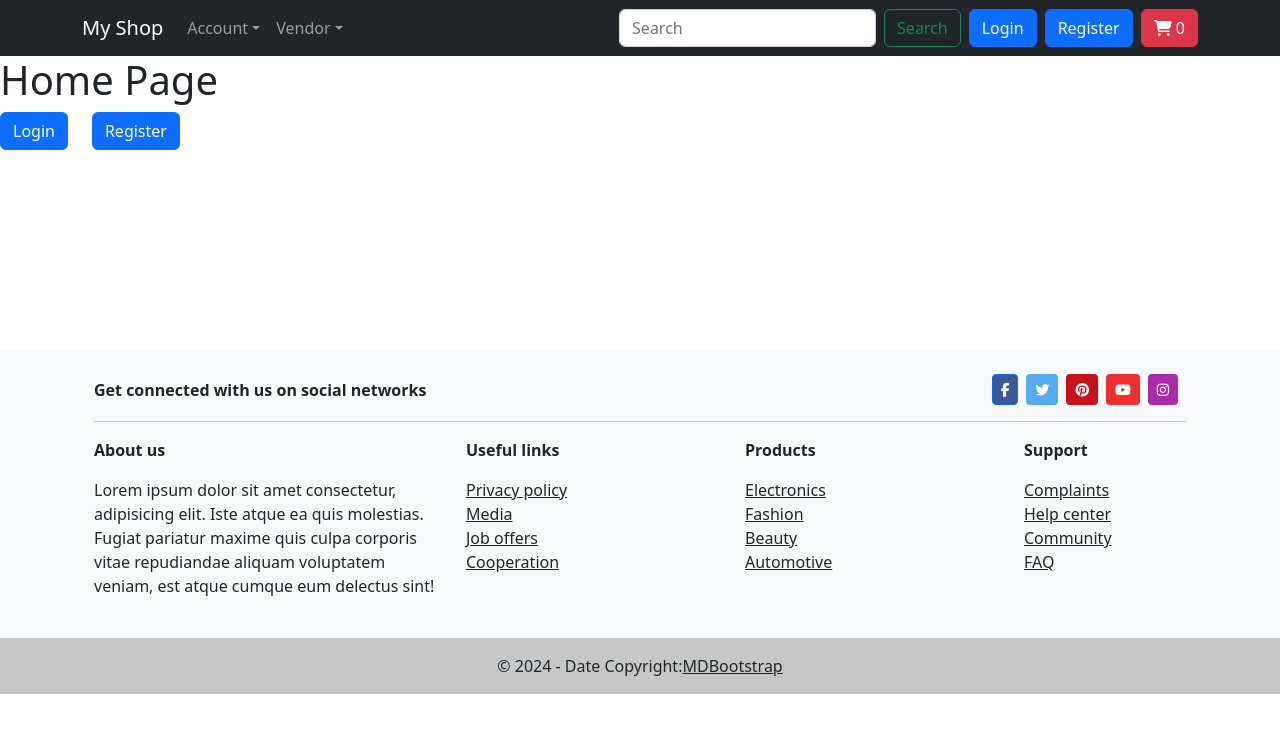
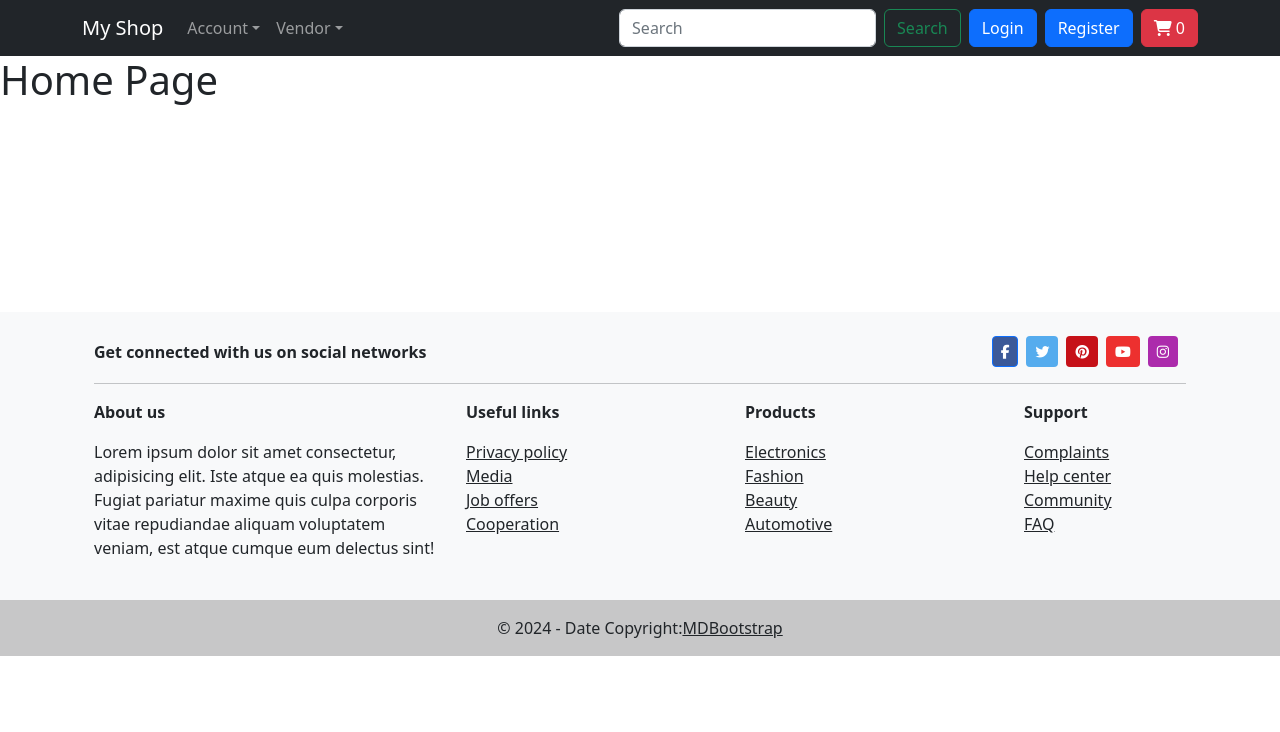
Before and after one commit to izalu99/Vendora, a React (Vite) app in the folder frontend/: page / in a window 1280 px wide. Shown: the top 732 px of the page. Built offline with nearby package versions, Linux system fonts and the light colour scheme; what simple-zustand-devtools would draw is missing.

Commit message:
removed links on home for now

```diff
--- a/frontend/src/views/auth/dashboard.jsx
+++ b/frontend/src/views/auth/dashboard.jsx
@@ -14,8 +14,9 @@
         :<div>
             <h1>Home Page</h1>
             <div className='d-flex'>
-            <Link className='btn btn-primary' to={`/login`}>Login</Link>
+            {/*<Link className='btn btn-primary' to={`/login`}>Login</Link>
             <Link className='btn btn-primary ms-4' to={`/register`}>Register</Link>
+            */}
             </div>
         </div>
 
```
